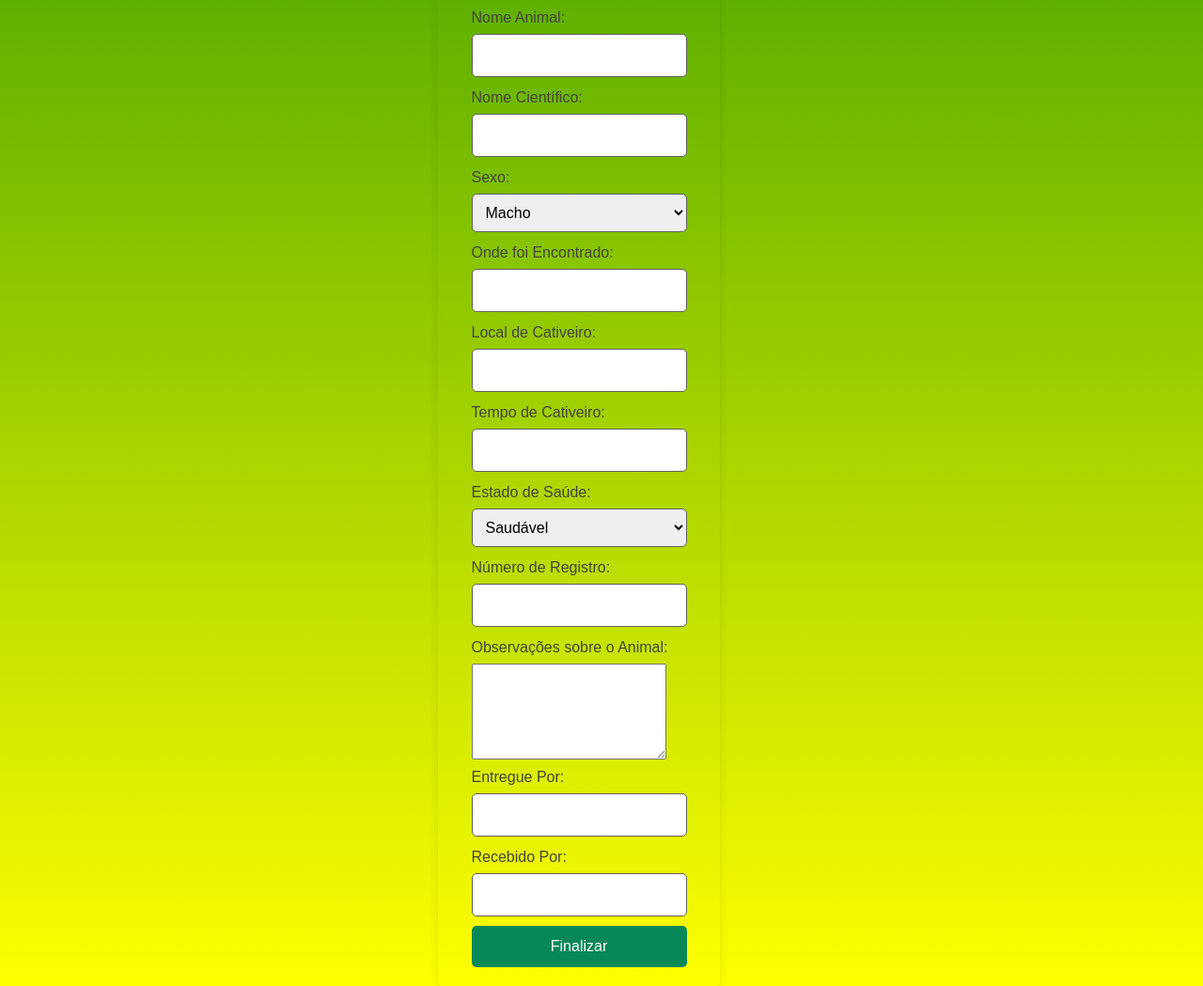
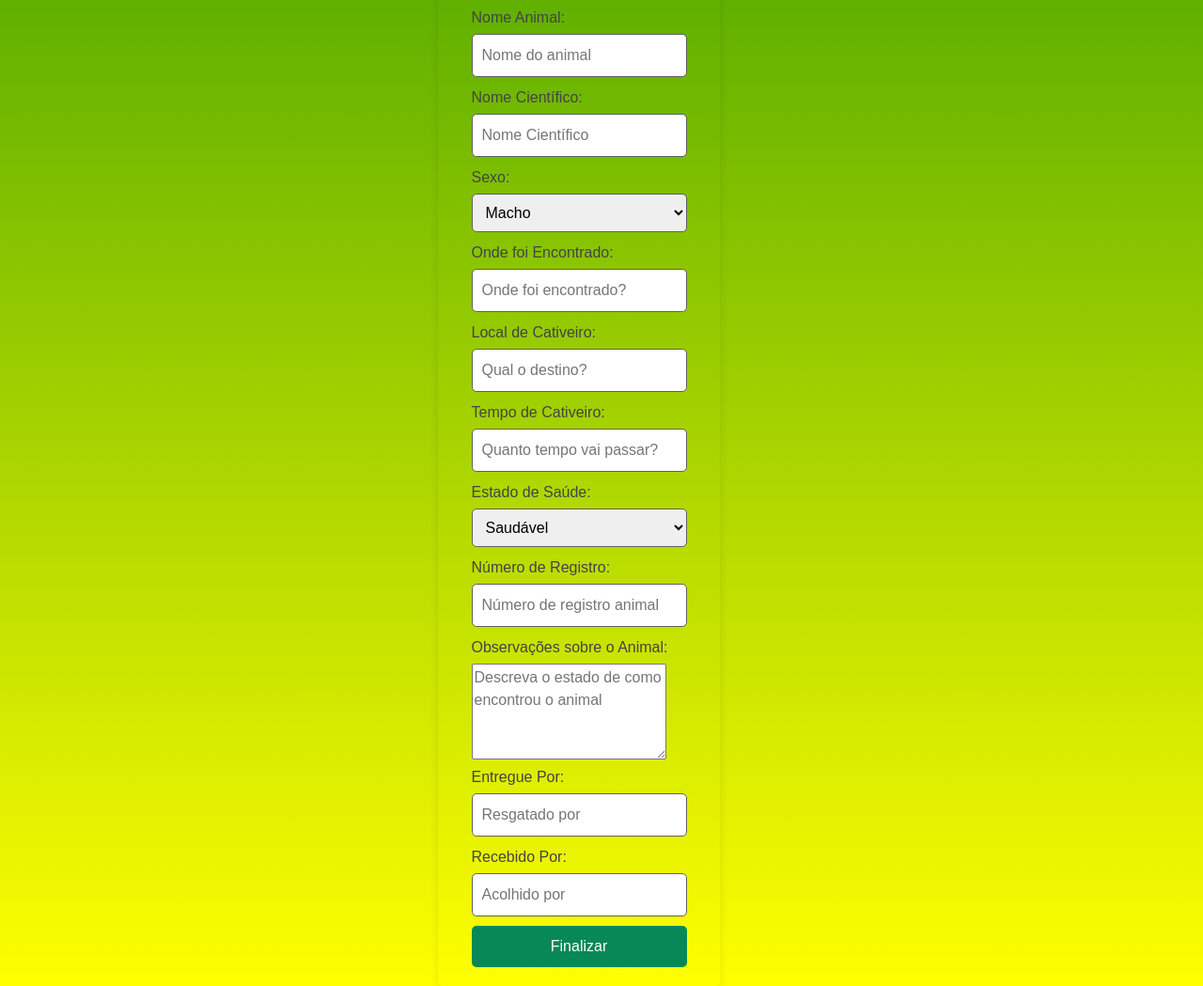
Before and after one commit to leopxz/WildLife, a plain HTML site: page cadastroanimal2.html in a window 1280 px wide. Shown: the part 637-1686 px from the top of the page at 94% size. Drawn offline with nearby package versions, Linux system fonts and the light colour scheme.

Commit message:
adicionando placeholder

```diff
--- a/cadastroanimal2.html
+++ b/cadastroanimal2.html
@@ -49,7 +49,6 @@
           <li><a class="active" href="index.html">Inicio</a></li>
           <li><a href="dashboard.html">Dashboard</a></li>
           <li><a href="infoAnimais.html">Informações Animais</a></li>
-          <li><a href="dados.html">Certificados</a></li>
           <li><a href="Rank.html">Ranking</a></li>
           <li><a href="sobreNos.html">Sobre</a></li>
         </ul>
@@ -117,7 +116,7 @@
           <form id="meuFormulario" onsubmit="salvarInformacoes(event)">
 
             <label for="docIdentificacao">Documento de Identificação:</label>
-            <input type="text" id="docIdentificacao" name="docIdentificacao" required>
+            <input type="text" id="docIdentificacao" name="docIdentificacao" placeholder="Digite seu CPF" required>
                 <br>
 
             <label for="datetimeLocal">Data e Hora de Entrada:</label>
@@ -144,10 +143,10 @@
                 <br>
 
             <label for="nome">Nome Animal:</label>
-            <input type="text" id="nome" name="nome" required>
+            <input type="text" id="nome" name="nome" placeholder="Nome do animal" required>
                 <br>
             <label for="cientifico">Nome Científico:</label>
-            <input type="text" id="cientifico" name="cientifico" required>
+            <input type="text" id="cientifico" name="cientifico" placeholder="Nome Científico" required>
                 <br>
 
             <label for="sexo">Sexo:</label>
@@ -158,15 +157,15 @@
                 <br>
 
            <label for="encontrado">Onde foi Encontrado:</label>
-           <input type="text" id="encontrado" name="encontrado">
+           <input type="text" id="encontrado" name="encontrado" placeholder="Onde foi encontrado?">
                 <br>
 
            <label for="cativeiro">Local de Cativeiro:</label>
-           <input type="text" id="cativeiro" name="cativeiro">
+           <input type="text" id="cativeiro" name="cativeiro" placeholder="Qual o destino?">
                  <br>
 
             <label for="tempoCativeiro">Tempo de Cativeiro:</label>
-            <input type="text" id="tempoCativeiro" name="tempoCativeiro">
+            <input type="text" id="tempoCativeiro" name="tempoCativeiro" placeholder="Quanto tempo vai passar?">
                 <br>
 
             <label for="estadoSaude">Estado de Saúde:</label>
@@ -178,19 +177,19 @@
                 <br>
 
             <label for="numeroRegistro">Número de Registro:</label>
-            <input type="text" id="numeroRegistro" name="numeroRegistro">
+            <input type="text" id="numeroRegistro" name="numeroRegistro" placeholder="Número de registro animal">
                 <br>
 
             <label for="observacoes">Observações sobre o Animal:</label>
-            <textarea id="observacoes" name="observacoes" rows="4"></textarea>
+            <textarea id="observacoes" name="observacoes" placeholder="Descreva o estado de como encontrou o animal" rows="4"></textarea>
                 <br>
 
              <label for="entreguePor">Entregue Por:</label>
-            <input type="text" id="entreguePor" name="entreguePor">
+            <input type="text" id="entreguePor" name="entreguePor" placeholder="Resgatado por">
                 <br>
 
             <label for="recebidoPor">Recebido Por:</label>
-            <input type="text" id="recebidoPor" name="recebidoPor">
+            <input type="text" id="recebidoPor" name="recebidoPor" placeholder="Acolhido por">
                 <br>
 
             <div style="text-align: right;">
```
Also changed, not shown: cadastrados.html (+1 -1 lines), formulario.html (+10 -9 lines), login.html (+0 -1 lines).
